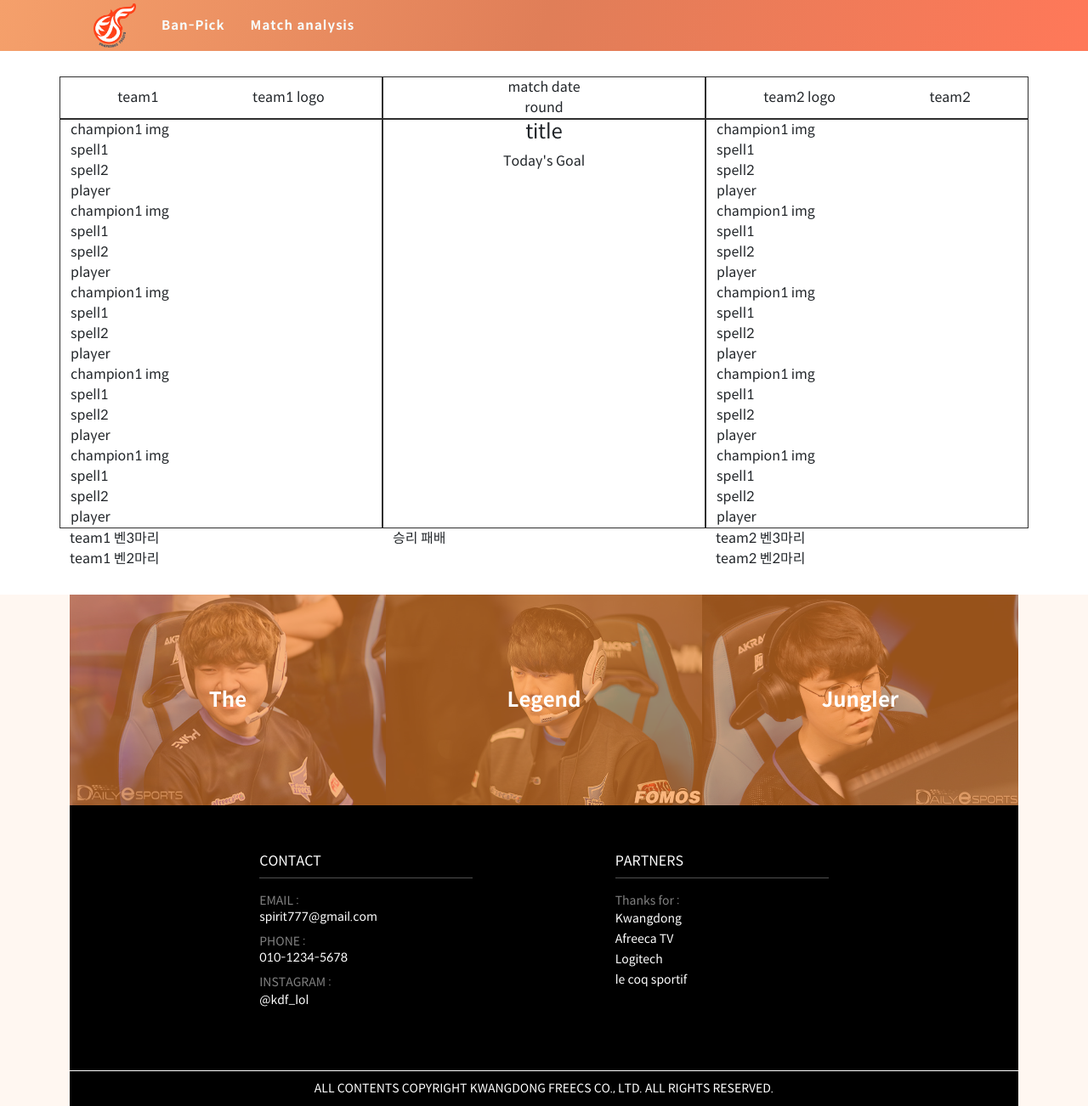
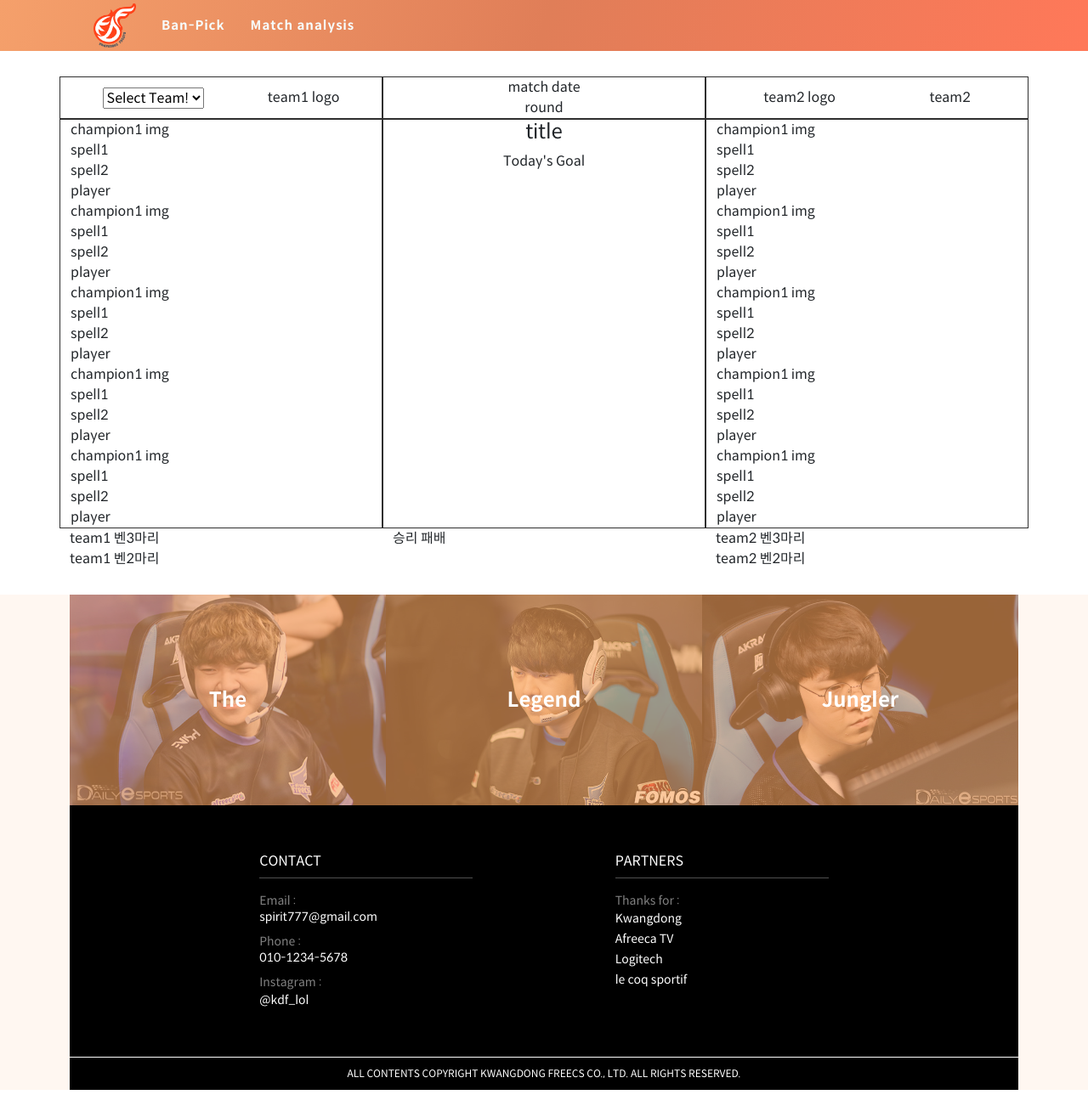
Before and after one commit to Creative-Lee/lol-ban-pick-simulator, a React (Create React App) app in the folder frontend/: page /board in a window 1280 px wide. Shown: the whole page at 85% size. Built offline with nearby package versions, Linux system fonts and the light colour scheme; no server answers.

Commit message:
변동 없음

```diff
--- a/frontend/src/App.js
+++ b/frontend/src/App.js
@@ -1,4 +1,4 @@
-/* eslint-disable react-hooks/exhaustive-deps */
+
 import React, {useState , useEffect} from 'react';
 import {Routes, Route, Link } from 'react-router-dom'
 
--- a/frontend/src/components/Board.js
+++ b/frontend/src/components/Board.js
@@ -9,7 +9,13 @@ export default function Board({recentVersion, championDataList}) {
       <Row className='board-top'>
         <Col className="team1">
           <div className='team1__title'>
-            team1
+            <select className="team1__select">
+              <option>Select Team!</option>
+              <option>Select Team!</option>
+              <option>Select Team!</option>
+              <option>Select Team!</option>
+              <option>Select Team!</option>
+            </select>
           </div>
           <div className='team1__logo'>
             team1 logo
--- a/frontend/src/components/Main.js
+++ b/frontend/src/components/Main.js
@@ -1,3 +1,4 @@
+/* eslint-disable react/jsx-no-target-blank */
 import React from 'react'
 import { Container } from 'react-bootstrap'
 import {Link} from 'react-router-dom'
@@ -7,11 +8,11 @@ export default function Main() {
     <Container id="main-container">
       <div className="main-banner-wrap">
         <a href="http://freecs.gg/main/main.html" target='_blank'>
-          <img className="main-banner" src={`${process.env.PUBLIC_URL}/assets/useful/KWANGDONG_banner.jpg`}/>
+          <img className="main-banner" alt="main-banner" src={`${process.env.PUBLIC_URL}/assets/useful/KWANGDONG_banner.jpg`}/>
         </a>
       </div>
       <div className="spirit-img-wrap">
-        <img className="spirit-img" src={`${process.env.PUBLIC_URL}/assets/useful/spirit_coach_blur.png`}/>
+        <img className="spirit-img" alt="spirit-img" src={`${process.env.PUBLIC_URL}/assets/useful/spirit_coach_blur.png`}/>
         <div className="text-wrap">
           <span className="spirit__text">SPIRIT</span>
           <span className="spirit__text">KING IS BACK</span>
--- a/frontend/src/layout/Footer.js
+++ b/frontend/src/layout/Footer.js
@@ -1,5 +1,6 @@
+/* eslint-disable react/jsx-no-target-blank */
 import React from 'react'
-import {Container, Row} from 'react-bootstrap'
+import {Container} from 'react-bootstrap'
 
 
 export default function Footer() {
@@ -21,18 +22,18 @@ export default function Footer() {
           </div>
         </div>
         <div className="footer__etc">
-          <p className="etc__contact">
+          <div className="etc__contact">
             <h1>CONTACT</h1>
-            <h2>EMAIL :</h2>
+            <h2>Email :</h2>
             <span>spirit777@gmail.com</span>
-            <h2>PHONE :</h2>
+            <h2>Phone :</h2>
             <span>010-1234-5678</span>
-            <h2>INSTAGRAM :</h2>
+            <h2>Instagram :</h2>
             <a href="https://www.instagram.com/kdf_lol/" target="_blank">
               <span>@kdf_lol</span>
             </a>
-          </p>
-          <p className="etc__partners">
+          </div>
+          <div className="etc__partners">
             <h1>PARTNERS</h1>
             <h2>Thanks for :</h2>
             <a href="http://www.ekdp.com/main/main.asp" target="_blank">
@@ -47,7 +48,7 @@ export default function Footer() {
             <a href="https://shop.descentekorea.co.kr/index.do" target="_blank">
               <span>le coq sportif</span>
             </a>
-          </p>
+          </div>
         </div>
         <div className="footer__copyright">
           <span className="copyright__text">
--- a/frontend/src/layout/Header.js
+++ b/frontend/src/layout/Header.js
@@ -1,5 +1,5 @@
 import React from 'react'
-import {Container, Row} from 'react-bootstrap'
+import {Container} from 'react-bootstrap'
 import {Link} from 'react-router-dom'
 
 export default function Header() {
@@ -10,7 +10,7 @@ export default function Header() {
           <img className='logo' alt='logo' src={`${process.env.PUBLIC_URL}/assets/team_logo/KWANGDONG.png`} />
         </Link>
         <Link to="/board">Ban-Pick</Link >
-        <Link to="/statistics">Match analysis</Link >
+        <Link to="/analysis">Match analysis</Link >
       </Container>
     </header>
 
--- a/frontend/src/scss/_Footer.scss
+++ b/frontend/src/scss/_Footer.scss
@@ -21,7 +21,7 @@
         left: 0;
         right: 0;
         height: 100%;
-        background-color: #fa882b9a;
+        background-color: #fda65e9a;
         z-index: 1;
       }
 
@@ -94,7 +94,7 @@
 
 
       .copyright__text{
-        font-size: 14px;
+        font-size: 12px;
         padding: 10px;
       }
     }
```
